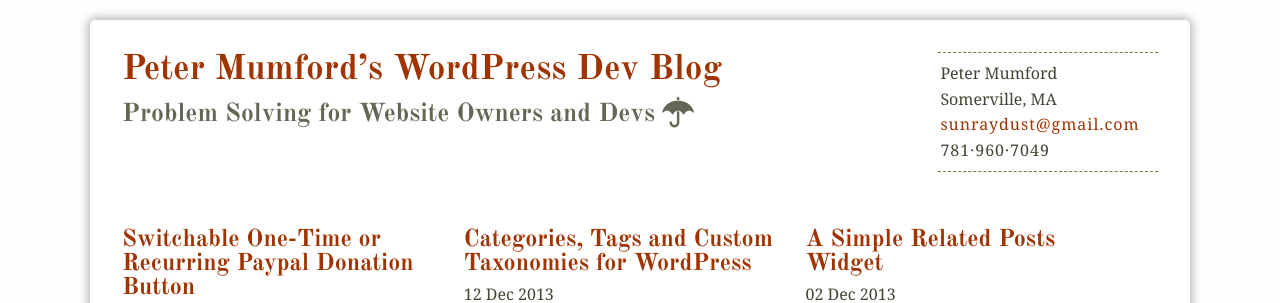
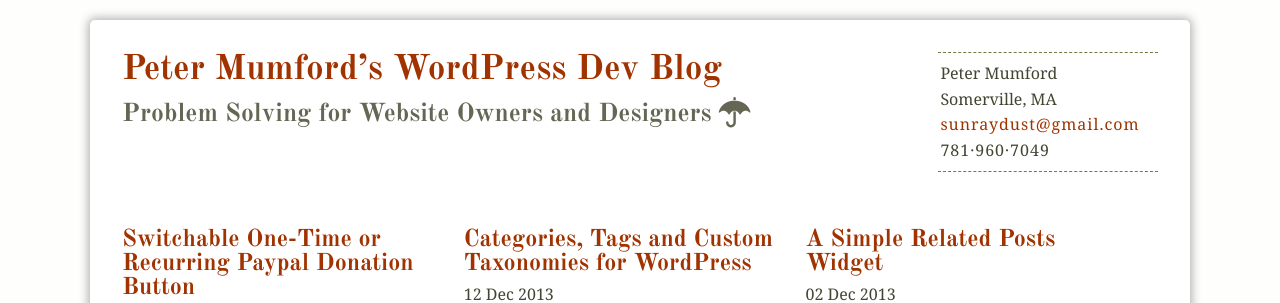
Before and after one commit to photocurio/photocurio.github.io, a Jekyll site: the page built from index.html, in a window 1280 px wide. Shown: the top 303 px of the page. Built offline with Jekyll 4.4.1, drawn with Linux system fonts in a browser that asks for light colours; nearby versions of some CDN libraries; Markdown is read by kramdown in place of the engine named in the settings; the list of posts is cut into pages by our own code.

Commit message:
changed slogan
Signed-off-by: peter mumford <peter@topheavypilesofbooks.com>

```diff
--- a/_config.yml
+++ b/_config.yml
@@ -1,5 +1,5 @@
 name: "Peter Mumford&rsquo;s <span>W</span>ordPress Dev Blog"
-subhead: "Problem Solving for Website Owners and Devs <i class='fa fa-umbrella fa-lg'></i>"
+subhead: "Problem Solving for Website Owners and Designers <i class='fa fa-umbrella fa-lg'></i>"
 markdown: redcarpet
 url: "http://petermumford.net"
 permalink: "/:categories/:title.html"
```
Also changed, not shown: 5 other files.
